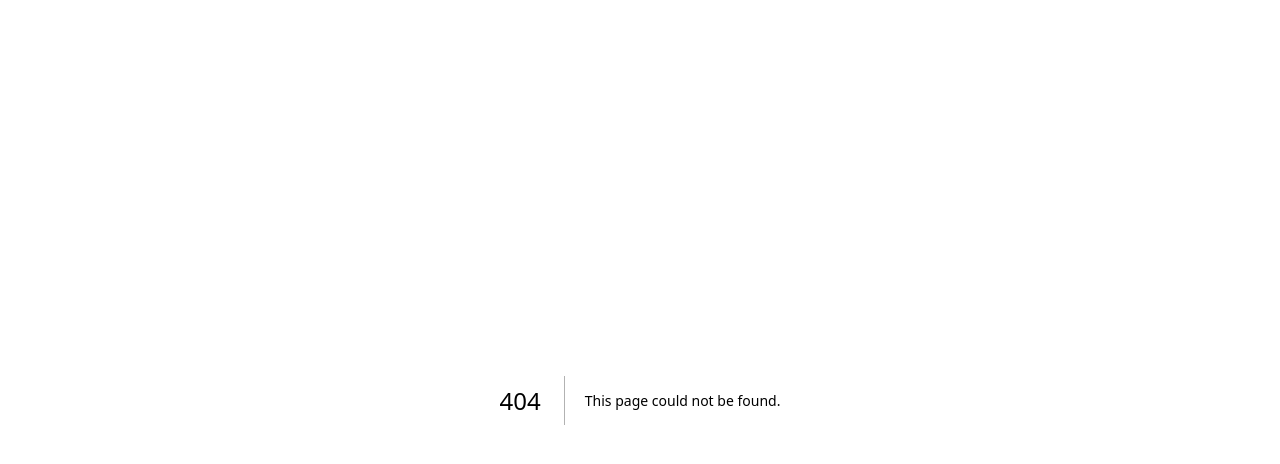
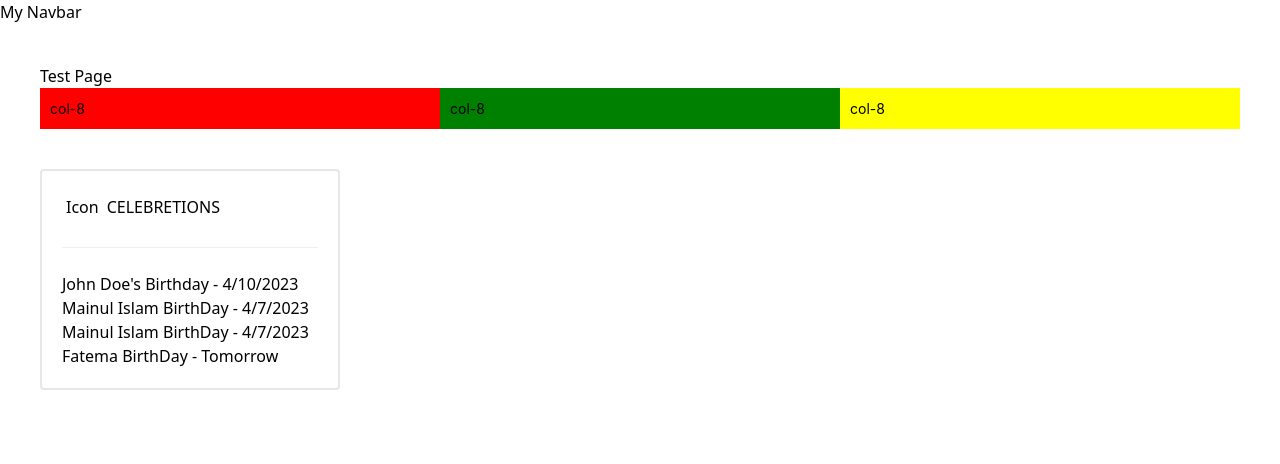
Before and after one commit to TanbirHasan/nexttestmk, a Next.js app: page /testpage in a window 1280 px wide. Before the commit this address had no page. Shown: the top 464 px of the page. Built offline with nearby package versions, Linux system fonts and the light colour scheme.

Commit message:
some portion added

```diff
--- a/app/globals.css
+++ b/app/globals.css
@@ -1,107 +1,3 @@
-:root {
-  --max-width: 1100px;
-  --border-radius: 12px;
-  --font-mono: ui-monospace, Menlo, Monaco, 'Cascadia Mono', 'Segoe UI Mono',
-    'Roboto Mono', 'Oxygen Mono', 'Ubuntu Monospace', 'Source Code Pro',
-    'Fira Mono', 'Droid Sans Mono', 'Courier New', monospace;
-
-  --foreground-rgb: 0, 0, 0;
-  --background-start-rgb: 214, 219, 220;
-  --background-end-rgb: 255, 255, 255;
-
-  --primary-glow: conic-gradient(
-    from 180deg at 50% 50%,
-    #16abff33 0deg,
-    #0885ff33 55deg,
-    #54d6ff33 120deg,
-    #0071ff33 160deg,
-    transparent 360deg
-  );
-  --secondary-glow: radial-gradient(
-    rgba(255, 255, 255, 1),
-    rgba(255, 255, 255, 0)
-  );
-
-  --tile-start-rgb: 239, 245, 249;
-  --tile-end-rgb: 228, 232, 233;
-  --tile-border: conic-gradient(
-    #00000080,
-    #00000040,
-    #00000030,
-    #00000020,
-    #00000010,
-    #00000010,
-    #00000080
-  );
-
-  --callout-rgb: 238, 240, 241;
-  --callout-border-rgb: 172, 175, 176;
-  --card-rgb: 180, 185, 188;
-  --card-border-rgb: 131, 134, 135;
-}
-
-@media (prefers-color-scheme: dark) {
-  :root {
-    --foreground-rgb: 255, 255, 255;
-    --background-start-rgb: 0, 0, 0;
-    --background-end-rgb: 0, 0, 0;
-
-    --primary-glow: radial-gradient(rgba(1, 65, 255, 0.4), rgba(1, 65, 255, 0));
-    --secondary-glow: linear-gradient(
-      to bottom right,
-      rgba(1, 65, 255, 0),
-      rgba(1, 65, 255, 0),
-      rgba(1, 65, 255, 0.3)
-    );
-
-    --tile-start-rgb: 2, 13, 46;
-    --tile-end-rgb: 2, 5, 19;
-    --tile-border: conic-gradient(
-      #ffffff80,
-      #ffffff40,
-      #ffffff30,
-      #ffffff20,
-      #ffffff10,
-      #ffffff10,
-      #ffffff80
-    );
-
-    --callout-rgb: 20, 20, 20;
-    --callout-border-rgb: 108, 108, 108;
-    --card-rgb: 100, 100, 100;
-    --card-border-rgb: 200, 200, 200;
-  }
-}
-
-* {
-  box-sizing: border-box;
-  padding: 0;
-  margin: 0;
-}
-
-html,
-body {
-  max-width: 100vw;
-  overflow-x: hidden;
-}
-
-body {
-  color: rgb(var(--foreground-rgb));
-  background: linear-gradient(
-      to bottom,
-      transparent,
-      rgb(var(--background-end-rgb))
-    )
-    rgb(var(--background-start-rgb));
-}
-
-a {
-  color: inherit;
-  text-decoration: none;
-}
-
-@media (prefers-color-scheme: dark) {
-  html {
-    color-scheme: dark;
-  }
-}
+@tailwind base;
+@tailwind components;
+@tailwind utilities;
--- a/app/layout.tsx
+++ b/app/layout.tsx
@@ -12,7 +12,12 @@ export default function RootLayout({
 }) {
   return (
     <html lang="en">
-      <body>{children}</body>
+
+      <body>
+      <nav>
+        <h2>My Navbar</h2>
+      </nav>
+        {children}</body>
     </html>
   )
 }
--- /dev/null
+++ b/app/testpage/page.jsx
@@ -0,0 +1,82 @@
+"use client";
+
+import { useState, useEffect } from "react";
+import { Col, Row ,Divider} from "antd";
+
+
+export default function TestPage() {
+  const [upcomingCelebrations, setUpcomingCelebrations] = useState([]);
+  // Data structure to store celebrations
+  const celebrations = [
+    { name: "John Doe's Birthday", date: "2023-04-10" },
+    { name: "Jane Doe's Anniversary", date: "2023-04-15" },
+    { name: "Mainul Islam BirthDay", date: "2023-04-07" },
+    { name: "Mainul Islam BirthDay", date: "2023-04-07" },
+    { name: "Fatema BirthDay", date: "2023-04-06" },
+    // Add more celebrations here...
+  ];
+
+  // Function to filter out celebrations within next 7 days
+  const getUpcomingCelebrations = () => {
+    const today = new Date();
+    const oneWeekLater = new Date(today.getTime() + 7 * 24 * 60 * 60 * 1000);
+    return celebrations.filter((celebration) => {
+      const celebrationDate = new Date(celebration.date);
+      return celebrationDate >= today && celebrationDate <= oneWeekLater;
+    });
+  };
+
+  // Function to get the date display string for a celebration
+  const getDisplayDate = (date) => {
+    const today = new Date();
+    const tomorrow = new Date(today.getTime() + 24 * 60 * 60 * 1000);
+    const celebrationDate = new Date(date);
+    if (celebrationDate.toDateString() === today.toDateString()) {
+      return "Today";
+    } else if (celebrationDate.toDateString() === tomorrow.toDateString()) {
+      return "Tomorrow";
+    } else {
+      return celebrationDate.toLocaleDateString();
+    }
+  };
+
+  useEffect(() => {
+    // Update upcoming celebrations on mount
+    setUpcomingCelebrations(getUpcomingCelebrations());
+  }, []);
+
+  return (
+    <div className="p-10">
+      <h2>Test Page</h2>
+
+      <Row justify="center" align="middle">
+        <Col span={8} style={{ background: "red", padding: "10px" }}>
+          col-8
+        </Col>
+        <Col span={8} style={{ background: "green", padding: "10px" }}>
+          col-8
+        </Col>
+        <Col span={8} style={{ background: "yellow", padding: "10px" }}>
+          col-8
+        </Col>
+      </Row>
+
+      <div className="w-1/4 bg-whitesmoke-200 mt-10 rounded p-5 border-2 border-solid">
+        <div className="flex">
+          <span className="m-1">Icon</span>
+          <h3 className="m-1">CELEBRETIONS</h3>
+        </div>
+        <Divider plain />
+        <div>
+          <ul>
+            {upcomingCelebrations.map((celebration) => (
+              <li key={celebration.date}>
+                {celebration.name} - {getDisplayDate(celebration.date)}
+              </li>
+            ))}
+          </ul>
+        </div>
+      </div>
+    </div>
+  );
+}
--- a/package.json
+++ b/package.json
@@ -12,11 +12,17 @@
     "@types/node": "18.15.11",
     "@types/react": "18.0.33",
     "@types/react-dom": "18.0.11",
+    "antd": "^5.4.0",
     "eslint": "8.37.0",
     "eslint-config-next": "13.2.4",
     "next": "13.2.4",
     "react": "18.2.0",
     "react-dom": "18.2.0",
     "typescript": "5.0.3"
+  },
+  "devDependencies": {
+    "autoprefixer": "^10.4.14",
+    "postcss": "^8.4.21",
+    "tailwindcss": "^3.3.1"
   }
 }
--- /dev/null
+++ b/postcss.config.js
@@ -0,0 +1,6 @@
+module.exports = {
+  plugins: {
+    tailwindcss: {},
+    autoprefixer: {},
+  },
+}
--- /dev/null
+++ b/tailwind.config.js
@@ -0,0 +1,15 @@
+/** @type {import('tailwindcss').Config} */
+module.exports = {
+  content: [
+    "./app/**/*.{js,ts,jsx,tsx}",
+    "./pages/**/*.{js,ts,jsx,tsx}",
+    "./components/**/*.{js,ts,jsx,tsx}",
+
+    // Or if using `src` directory:
+    "./src/**/*.{js,ts,jsx,tsx}",
+  ],
+  theme: {
+    extend: {},
+  },
+  plugins: [],
+}
--- a/tsconfig.json
+++ b/tsconfig.json
@@ -23,6 +23,6 @@
       "@/*": ["./*"]
     }
   },
-  "include": ["next-env.d.ts", "**/*.ts", "**/*.tsx", ".next/types/**/*.ts"],
+  "include": ["next-env.d.ts", "**/*.ts", "**/*.tsx", ".next/types/**/*.ts", "app/testpage/page.jsx"],
   "exclude": ["node_modules"]
 }
```
Also changed, not shown: 1 other file (tests, documents, lock files or other folders).
